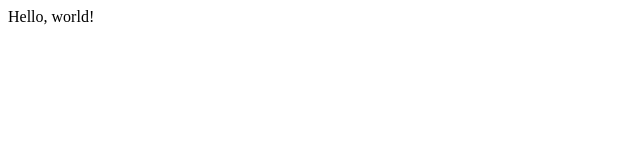
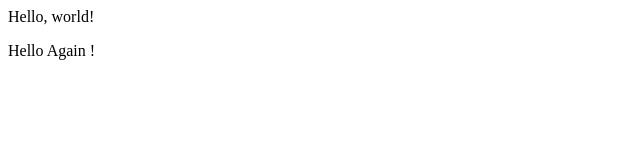
Before and after one commit to kamugishapaccy/project0, a plain HTML site: page index.html in a window 1280 px wide. Shown: the full height of the page, 0-640 px from the left. Drawn offline with Linux system fonts and the light colour scheme.

Commit message:
Update index.html

```diff
--- a/index.html
+++ b/index.html
@@ -5,5 +5,6 @@
     </head>
     <body>
         Hello, world!
+        <p>Hello Again !</p>
     </body>
 </html>
```
